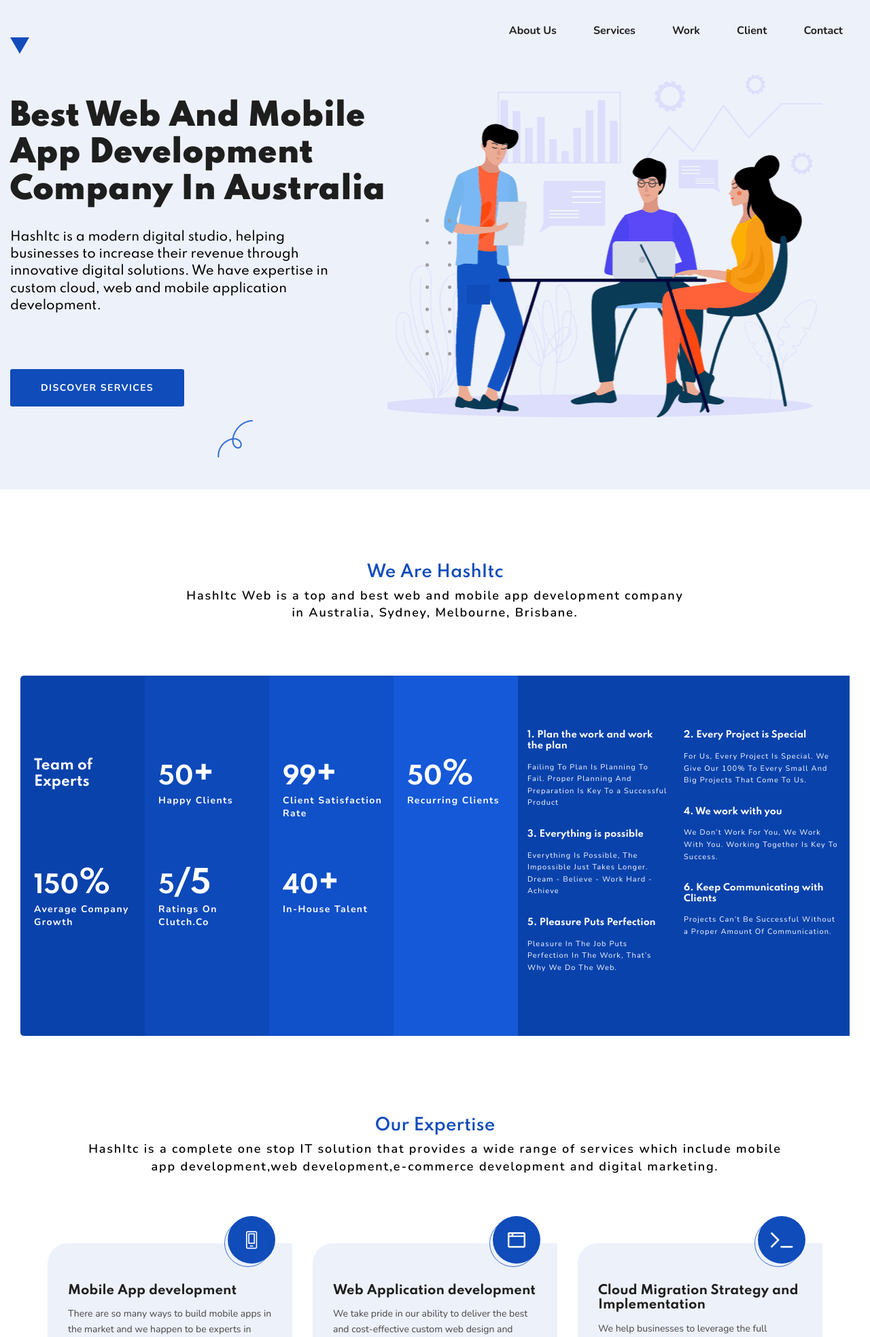
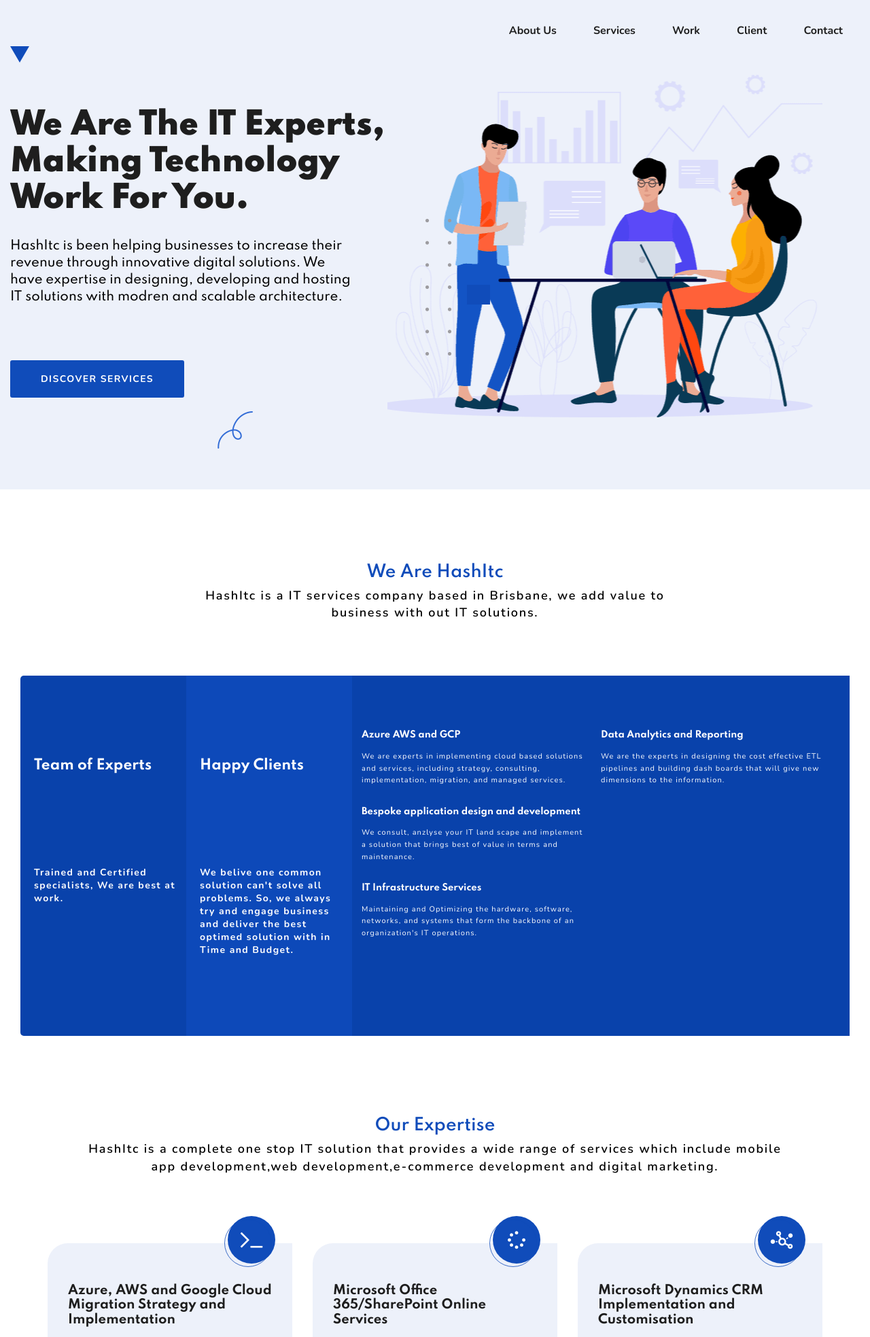
Before and after one commit to hashitc/hashitc.website, a PHP site: page / in a window 1280 px wide. Shown: the top 1967 px of the page at 68% size. Run offline with PHP 8.4, Linux system fonts and the light colour scheme.

Commit message:
Updated website content

```diff
--- a/assets/css/custom.css
+++ b/assets/css/custom.css
@@ -429,7 +429,7 @@ display: block;
 
   .rightBring {
     display: flex;
-    flex: 0 0 60%;
+    flex: 0 0 40%;
     max-width: 100%;
     position: relative;
   }
@@ -437,14 +437,14 @@ display: block;
 
   .leftBring {
     display: flex;
-    flex: 0 0 40%;
+    flex: 0 0 60%;
     max-width: 100%;
     position: relative;
   }
 
   .box-blue {
     background-color: #0942AB;
-    width: 25%;
+    width: 50%;
     padding: 110px 0 100px 0;
   }
   .leftBring .box-blue {
--- a/index.html
+++ b/index.html
@@ -126,8 +126,8 @@
 			<div class="row">
 				<div class="col-lg-6 col-md-8">
 					<div class="banner-text pt-30">
-						<h1 class="wow slideInLeft" data-wow-delay=".4s">Best Web and Mobile App development company in Australia</h1>
-						<span class="banner-promo wow slideInLeft" data-wow-delay=".3s">HashItc is a modern digital studio, helping businesses to increase their revenue through innovative digital solutions. We have expertise in custom cloud, web and mobile application development.</span>
+						<h1 class="wow slideInLeft" data-wow-delay=".4s">We are the IT experts, making technology work for you.</h1>
+						<span class="banner-promo wow slideInLeft" data-wow-delay=".3s">HashItc is been helping businesses to increase their revenue through innovative digital solutions. We have expertise in designing, developing and hosting IT solutions with modren and scalable architecture.</span>
 						<a href="#service" class="banner-btn common-btn blue wow fadeInUp" data-wow-delay=".5s">Discover Services</a>
 					</div>
 				</div>
@@ -143,7 +143,7 @@
 		<div class="col-lg-8 col-md-8 offset-md-2 clearfix col-sm-12 text-center">
 			<div class="section-title mb-50 wow fadeInRight" data-wow-delay=".5s">
 				<h2 class="AboutTextSub blue">We are HashItc</h2>
-				<p class="title-tag">HashItc Web is a top and best web and mobile app development company in Australia, Sydney, Melbourne, Brisbane.
+				<p class="title-tag">HashItc is a IT services company based in Brisbane, we add value to business with out IT solutions.
 				</p>
 			</div>
 		</div>
@@ -151,39 +151,30 @@
 		<div class="BringDataMain">
             <div class="bringBg">
               <div class="rightBring">
-
-                <!-- <div class="videoBring">
-                    <img src="assets/img/MilestonesImg.png" alt="video" class="videosnap">
-                    <a href="#" class="videoPlay">
-                      <img src="assets/img/play.png" alt="play">
-                    </a>
-                </div> -->
-
-
                 <div class="box-blue" data-match-height="groupName">
                   <div class="bringDetails">
                     <h4 class="counter-num" style="color: white;">Team of Experts</h4>
                   </div>
 
                   <div class="bringDetails">
-					<h2 class="counter-num"><span class="counter">150</span>%</h2>
-                    <span>Average Company Growth</span>
+					<!-- <h2 class="counter-num"><span class="counter">150</span>%</h2> -->
+                    <span>Trained and Certified specialists, We are best at work.</span>
                   </div>
                 </div>
 
                 <div class="box-blue" style="background-color: #0D49B9;" data-match-height="groupName">
                   <div class="bringDetails">
-					<h2 class="counter-num"><span class="counter">50</span>+</h2>
-                    <span>Happy Clients &nbsp;&nbsp;</span>
+					<!-- <h2 class="counter-num"><span class="counter">Our Approach</span>+</h2> -->
+                    <h4 class="counter-num" style="color: white;">Happy Clients</h4>
                   </div>
 
                   <div class="bringDetails">
-                  	<h2 class="counter-num"><span class="counter">5</span>/5</h2>
-                    <span>Ratings On Clutch.Co</span>
+                  	<!-- <h2 class="counter-num"><span class="counter">5</span>/5</h2> -->
+                    <span>We belive one common solution can't solve all problems. So, we always try and engage business and deliver the best optimed solution with in Time and Budget.</span>
                   </div>
                 </div>
 
-                <div class="box-blue" style="background-color: #1050C8;" data-match-height="groupName">
+                <!-- <div class="box-blue" style="background-color: #1050C8;" data-match-height="groupName">
                   <div class="bringDetails">
 					<h2 class="counter-num"><span class="counter">99</span>+</h2>
                     <span>Client Satisfaction Rate</span>
@@ -218,21 +209,21 @@
 							<ul class="about-list">
 								<li class="wow fadeInUp" data-wow-delay=".7s"  data-match-height-li="groupNameLi">
 									<div class="list-desc">
-										<h4>1. Plan the work and work the plan</h4>
-										<p>Failing To Plan Is Planning To Fail. Proper Planning And Preparation Is Key To a Successful Product</p>
+										<h4>Azure AWS and GCP</h4>
+										<p>We are experts in implementing cloud based solutions and services, including strategy, consulting, implementation, migration, and managed services.</p>
 									</div>
 								</li>
 								<li class="wow fadeInUp" data-wow-delay=".9s"  data-match-height-li="groupNameLi">
 									<div class="list-desc">
-										<h4>3. Everything is possible</h4>
-										<p>Everything Is Possible, The Impossible Just Takes Longer. Dream - Believe - Work Hard - Achieve</p>
+										<h4>Bespoke application design and development</h4>
+										<p>We consult, anzlyse your IT land scape and implement a solution that brings best of value in terms and maintenance.</p>
 									</div>
 								</li>
 
 								<li class="wow fadeInUp" data-wow-delay=".7s"  data-match-height-li="groupNameLi">
 									<div class="list-desc">
-										<h4>5. Pleasure Puts Perfection</h4>
-										<p>Pleasure In The Job Puts Perfection In The Work, That’s Why We Do The Web.</p>
+										<h4>IT Infrastructure Services</h4>
+										<p>Maintaining and Optimizing the hardware, software, networks, and systems that form the backbone of an organization's IT operations.</p>
 									</div>
 								</li>
 							</ul>
@@ -241,20 +232,8 @@
 
 								<li class="wow fadeInUp" data-wow-delay=".9s"  data-match-height-li="groupNameLi">
 									<div class="list-desc">
-										<h4>2. Every Project is Special</h4>
-										<p>For Us, Every Project Is Special. We Give Our 100% To Every Small And Big Projects That Come To Us.</p>
-									</div>
-								</li>
-								<li class="wow fadeInUp" data-wow-delay=".9s"  data-match-height-li="groupNameLi">
-									<div class="list-desc">
-										<h4>4. We work with you</h4>
-										<p>We Don’t Work For You, We Work With You. Working Together Is Key To Success.</p>
-									</div>
-								</li>
-								<li class="wow fadeInUp" data-wow-delay=".9s"  data-match-height-li="groupNameLi">
-									<div class="list-desc">
-										<h4>6. Keep Communicating with Clients</h4>
-										<p>Projects Can’t Be Successful Without a Proper Amount Of Communication.</p>
+										<h4>Data Analytics and Reporting</h4>
+										<p>We are the experts in designing the cost effective ETL pipelines and building dash boards that will give new dimensions to the information.</p>
 									</div>
 								</li>
 							</ul>
@@ -288,6 +267,42 @@
 				<!-- <div class="row team-loop wow fadeInUp" data-wow-delay=".5s" id="ServicesSlider"> -->
 					<div class="row team-loop wow fadeInUp" data-wow-delay=".5s">
 						<!-- Single Service  -->
+						<div class="col-lg-4 col-md-6 col-sm-6 mx-auto">
+							<div class="service-box" data-match-height-Ex="groupNameEx">
+								<div class="icon primary-color">
+									<i class="far fa-terminal"></i>
+								</div>
+								<h4>Azure, AWS and Google Cloud Migration Strategy and Implementation</h4>
+								<p>We help businesses to leverage the full potential of the cloud technologies. Which unlocks new opportunities, makes solutions secure, reliable and highly scalable and also reduce operational costs.</p>
+								<!-- <a href="#" class="link">read more <i class="fal fa-long-arrow-right"></i></a> -->
+							</div>
+						</div>
+
+						<!-- Single Service  -->
+						<div class="col-lg-4 col-md-6 col-sm-6 mx-auto">
+							<div class="service-box" data-match-height-Ex="groupNameEx">
+								<div class="icon primary-color">
+									<i class="fas fa-spinner"></i>
+								</div>
+								<h4>Microsoft Office 365/SharePoint Online Services</h4>
+								<p>Offer solutions to create and maintain document management, version control, workflow automation and Integration with other office 365 services.</p>
+								<!-- <a href="#" class="link">read more <i class="fal fa-long-arrow-right"></i></a> -->
+							</div>
+						</div>
+
+						<!-- Single Service  -->
+					<div class="col-lg-4 col-md-6 col-sm-6">
+						<div class="service-box" data-match-height-Ex="groupNameEx">
+							<div class="icon primary-color">
+								<i class="far fa-chart-network"></i>
+							</div>
+							<h4>Microsoft Dynamics CRM Implementation and Customisation</h4>
+							<p>HashItc has transformed businesses and their customer journey by implementing and customising Microsoft Dynamics and Appian CRM solutions.</p>
+							<!-- <a href="#" class="link">read more <i class="fal fa-long-arrow-right"></i></a> -->
+						</div>
+					</div>
+
+						<!-- Single Service  -->
 						<div class="col-lg-4 col-md-6 col-sm-6" >
 							<div class="service-box" data-match-height-Ex="groupNameEx">
 								<div class="icon primary-color">
@@ -310,29 +325,8 @@
 								<!-- <a href="#" class="link">read more <i class="fal fa-long-arrow-right"></i></a> -->
 							</div>
 						</div>
-						<!-- Single Service  -->
-						<div class="col-lg-4 col-md-6 col-sm-6 mx-auto">
-							<div class="service-box" data-match-height-Ex="groupNameEx">
-								<div class="icon primary-color">
-									<i class="far fa-terminal"></i>
-								</div>
-								<h4>Cloud Migration Strategy and Implementation</h4>
-								<p>We help businesses to leverage the full potential of the cloud technologies. Which unlocks new opportunities, makes solutions secure, reliable and highly scalable and also reduce operational costs.</p>
-								<!-- <a href="#" class="link">read more <i class="fal fa-long-arrow-right"></i></a> -->
-							</div>
-						</div>
 
-							<!-- Single Service  -->
-					<div class="col-lg-4 col-md-6 col-sm-6">
-						<div class="service-box" data-match-height-Ex="groupNameEx">
-							<div class="icon primary-color">
-								<i class="far fa-chart-network"></i>
-							</div>
-							<h4>CRM Implementation and Customisation</h4>
-							<p>HashItc has transformed businesses and their customer journey by implementing and customising Microsoft Dynamics and Appian CRM solutions.</p>
-							<!-- <a href="#" class="link">read more <i class="fal fa-long-arrow-right"></i></a> -->
-						</div>
-					</div>
+
 					<!-- Single Service  -->
 					<div class="col-lg-4 col-md-6 col-sm-6">
 						<div class="service-box" data-match-height-Ex="groupNameEx">
@@ -368,6 +362,20 @@
 								<!-- <a href="#" class="link">read more <i class="fal fa-long-arrow-right"></i></a> -->
 							</div>
 						</div>
+
+					<!-- Single Service  -->
+					<div class="col-lg-4 col-md-6 col-sm-6 mx-auto">
+						<div class="service-box" data-match-height-Ex="groupNameEx">
+							<div class="icon primary-color">
+								<i class="fab fa-connectdevelop"></i>
+							</div>
+							<h4>BlockChain Development</h4>
+							<p>We deliver streamlined setup of Blockchain technologies with advanced encryption features. We are looking forward to making nameless transactions easier using our custom development modules for different industrial sectors. </p>
+							<!-- <a href="#" class="link">read more <i class="fal fa-long-arrow-right"></i></a> -->
+						</div>
+					</div>
+
+
 		<!-- Single Service  -->
 		<div class="col-lg-4 col-md-6 col-sm-6 mx-auto">
 			<div class="service-box mb-0" data-match-height-Ex="groupNameEx">
@@ -391,32 +399,8 @@
 			<!-- <a href="#" class="link">read more <i class="fal fa-long-arrow-right"></i></a> -->
 		</div>
 	</div>
-					<!-- Single Service  -->
-					<div class="col-lg-4 col-md-6 col-sm-6 mx-auto">
-						<div class="service-box" data-match-height-Ex="groupNameEx">
-							<div class="icon primary-color">
-								<i class="fab fa-connectdevelop"></i>
-							</div>
-							<h4>BlockChain Development</h4>
-							<p>We deliver streamlined setup of Blockchain technologies with advanced encryption features. We are looking forward to making nameless transactions easier using our custom development modules for different industrial sectors. </p>
-							<!-- <a href="#" class="link">read more <i class="fal fa-long-arrow-right"></i></a> -->
-						</div>
-					</div>
 
 
-
-
-						<!-- Single Service  -->
-						<div class="col-lg-4 col-md-6 col-sm-6 mx-auto">
-							<div class="service-box" data-match-height-Ex="groupNameEx">
-								<div class="icon primary-color">
-									<i class="fas fa-spinner"></i>
-								</div>
-								<h4>Page load time optimisation</h4>
-								<p>Page load optimization is a strategy that is seldom ignored but actually is very crucial for SEO. We ensure that your website loads quickly for visitors because we don’t want your site to lose conversions and revenue. </p>
-								<!-- <a href="#" class="link">read more <i class="fal fa-long-arrow-right"></i></a> -->
-							</div>
-						</div>
 
 
 							<!-- Single Service  -->
```
Also changed, not shown: other parts of index.html (+42 -1 lines), assets/img/portfolio/Ameb-qld.png (added), assets/img/portfolio/Eagers-Logos.png (added), assets/img/portfolio/GPC.jpg (added), assets/img/portfolio/GPC.webp (added), assets/img/portfolio/Origin-Energy.png (added). Lines whose indentation alone changed are shown as unchanged.
